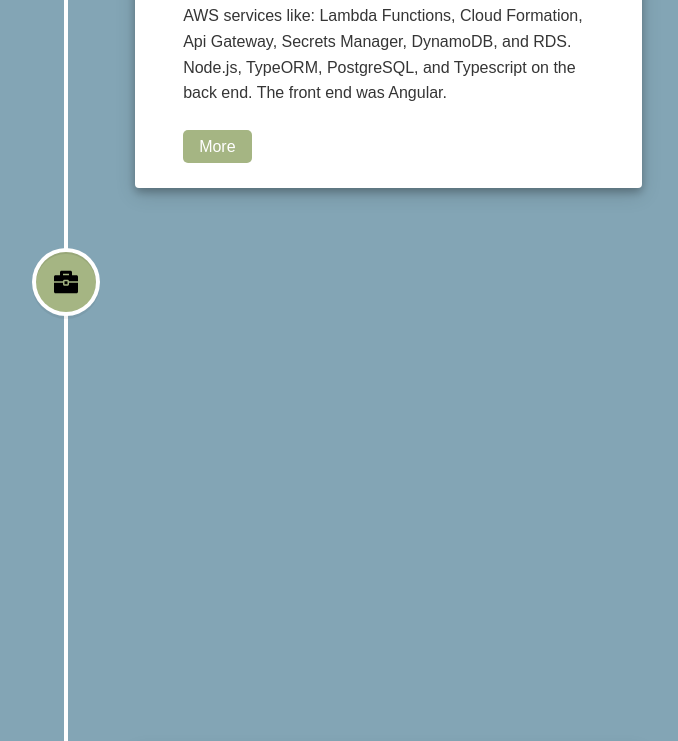
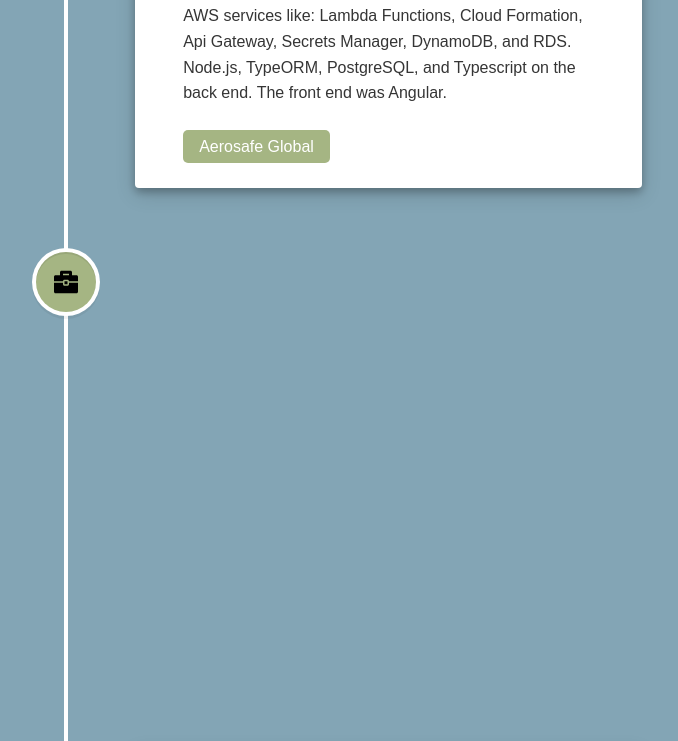
Before and after one commit to Chris-Marasco/resume-portfolio, a React (Create React App) app in the folder resume/: page / in a window 1280 px wide. Shown: the part 1000-1741 px from the top of the page, without its empty margins (574-1252 px from the left). Built offline with nearby package versions, Linux system fonts and the light colour scheme.

Commit message:
chore: updated button texts

```diff
--- a/resume/src/data.js
+++ b/resume/src/data.js
@@ -4,7 +4,7 @@ const timelineElements = [
     title: "Software Engineer Full Stack",
     location: "Remote",
     description: "True full stack developer with a passion for the back end. Works in a Node.js, aws, mongoDb, and, React ecosystem. Lead for back end community of practice. Responsible for production release coordination.",
-    buttonText: "More",
+    buttonText: "Rent Progress",
     buttonHref: "https://rentprogress.com/",
     date: "October 2022 - Present",
     icon: "work",
@@ -14,7 +14,7 @@ const timelineElements = [
     title: "Software Engineer Full Stack",
     location: "Remote",
     description: "Worked with developing and maintaining software for the Cold Storage supply chain. This included working with AWS services like: Lambda Functions, Cloud Formation, Api Gateway, Secrets Manager, DynamoDB, and RDS. Node.js, TypeORM, PostgreSQL, and Typescript on the back end. The front end was Angular.",
-    buttonText: "More",
+    buttonText: "Aerosafe Global",
     buttonHref: "https://www.aerosafeglobal.com/",
     date: "November 2021 - August 2022",
     icon: "work",
@@ -24,7 +24,7 @@ const timelineElements = [
     title: "Software Developer Engineer",
     location: "Rochester, NY",
     description:  "Worked on a care provider management product using .NET Web Forms that focused on improving the life of individuals with intellectual or developmental disabilities. Was also responsible for a data warehouse and business intelligence platform that utilized .NET MVC, as well as implementing and designing a project which    utilized AWS resources. These resources included Lambda, API Gateway, Secrets Manager, and    CloudFormation, and integrated with a customizable .NET MVC based survey tool.",
-    buttonText: "More",
+    buttonText: "Medisked",
     buttonHref: "https://www.medisked.com/",
     date: "January 2018 - Nov 2020",
     icon: "work",
@@ -43,7 +43,7 @@ const timelineElements = [
     location: "Remote",
     description: "M.S. Information Technology; Concentration in Information Security and Assurance",
     buttonText: "More",
-    buttonHref: "https://kaplan.com/",
+    buttonHref: "Kaplan",
     date: "Sep 2013 - Nov 2015",
     icon: "school",
   },
@@ -68,7 +68,7 @@ const timelineElements = [
     title: "Rochester Institute of Technology",
     location: "Rochester NY",
     description: "B.S. Information Technology; Minor in Criminal Justice",
-    buttonText: "More",
+    buttonText: "RIT",
     buttonHref: "https://rit.edu",
     date: "Sep 2007 - Nov 2012",
     icon: "school",
```
